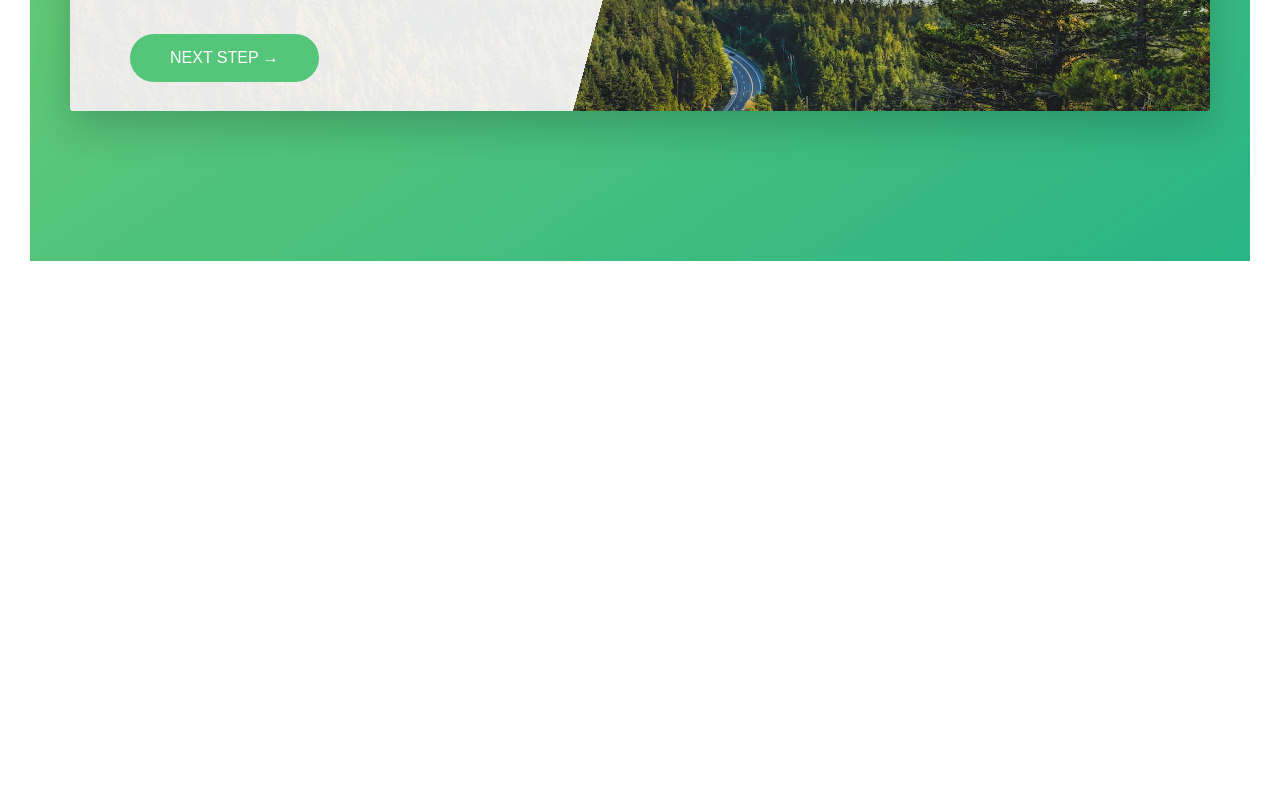
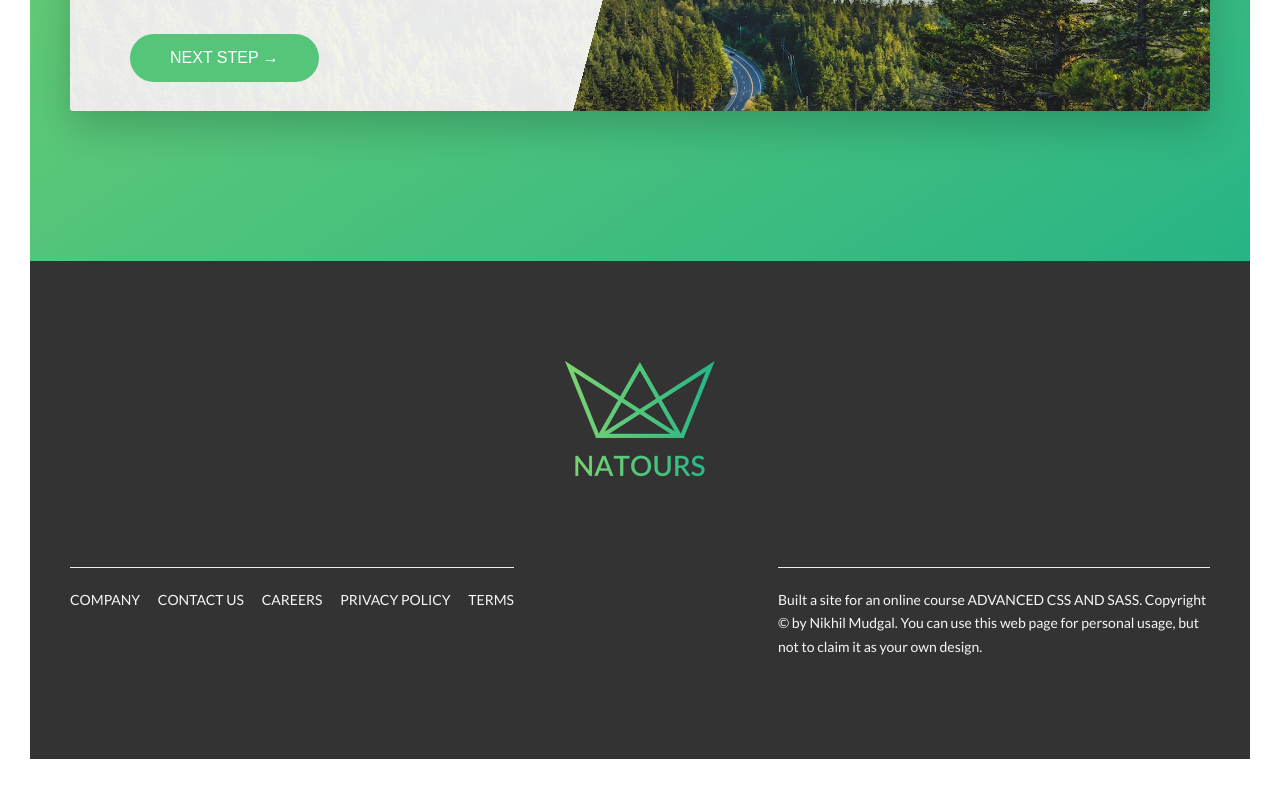
Before and after one commit to NikhilMudgal/CSS-practices, a website: page index.html in a window 1280 px wide. Shown: the part 5112-5901 px from the top of the page. Before the commit the page ends 5403 px from the top, so only its background shows below. Drawn offline with Linux system fonts and the light colour scheme.

Commit message:
Created Footer

```diff
--- a/index.html
+++ b/index.html
@@ -301,6 +301,29 @@
                 </div>
             </section>
     </main>
+    <footer class="footer">
+        <div class="footer__logo-box">
+            <img src="img/logo-green-2x.png" alt="full-logo" class="footer__logo">
+        </div>
+        <div class="row">
+            <div class="col-1-of-2">
+                <div class="footer__navigation">
+                    <ul class="footer__list">
+                      <li class="footer__item"><a href="#" class="footer__link">Company</a></li>
+                      <li class="footer__item"><a href="#" class="footer__link">contact us</a></li>
+                      <li class="footer__item"><a href="#" class="footer__link">careers</a></li>
+                      <li class="footer__item"><a href="#" class="footer__link">privacy policy</a></li>
+                      <li class="footer__item"><a href="#" class="footer__link">terms</a></li>
+                    </ul>
+                </div>
+            </div>
+            <div class="col-1-of-2">
+                <p class="footer__copyright">
+                    Built a site for an online course <a href="#" class="footer__link">Advanced CSS and sass</a>. Copyright &copy; by Nikhil Mudgal. You can use this web page for personal usage, but not to claim it as your own design.
+                </p>
+            </div>
+        </div>
+    </footer>
     <!-- <section class="grid-test">
         <div class="row">
             <div class="col-1-of-2">
--- a/sass/abstract/_variables.scss
+++ b/sass/abstract/_variables.scss
@@ -10,12 +10,15 @@ $color-tertiary-light: #2998ff;
 $color-tertiary-dark: #5643fa;
 
 $color-grey-light-1: #f7f7f7;
+$color-grey: #eee;
 
 $color-grey-dark: #777;
 $color-grey-dark-2: #999;
+$color-grey-dark-3: #333;
+
 $color-white: #fff;
 $color-black: #000;
-$color-grey: #eee;
+
 
 //FONT SIZES
 $default-font-size: 1.6rem;
--- /dev/null
+++ b/sass/layouts/_footer.scss
@@ -0,0 +1,57 @@
+.footer {
+    background-color: $color-grey-dark-3;
+    padding: 10rem 0;
+    font-size: 1.4rem;
+    color: $color-grey-light-1;
+
+    &__logo-box {
+        text-align: center;
+        margin-bottom: 8rem;
+    }
+
+    &__logo {
+        width: 15rem;
+    }
+
+    &__navigation {
+        border-top: 1px solid $color-grey;
+        padding-top: 2rem;
+        display: inline-block;
+    }
+
+    &__list {
+        list-style: none;
+    }
+
+    &__item {
+      display: inline-block;
+      &:not(:last-child) {
+        margin-right: 1.5rem;
+      }
+    }
+
+    &__link {
+        &:link,
+        &:visited {
+          color: $color-grey-light-1;
+          background-color: $color-grey-dark-3;
+          text-decoration: none;
+          text-transform: uppercase;
+          display: inline-block;
+          transition: all .2s;
+        }
+
+        &:hover,
+        &:active {
+            color: $color-primary;
+            box-shadow: 0 1rem 2rem rgba($color-black, .4);
+            transform: rotate(5deg) scale(1.3);
+        }
+    }
+    &__copyright {
+        border-top: 1px solid $color-grey;
+        padding-top: 2rem;
+        width: 80%;
+        float: right;
+    }
+}
--- a/sass/main.scss
+++ b/sass/main.scss
@@ -17,5 +17,6 @@
 
 @import "layouts/grid";
 @import "layouts/header";
+@import "layouts/footer";
 
 @import "pages/home";
```
Also changed, not shown: css/style.css, img/favicon.png (added), img/hero-small.jpg (added), img/logo-green-1x.png (added), img/logo-green-2x.png (added), img/logo-green-small-1x.png (added), img/logo-green-small-2x.png (added).
